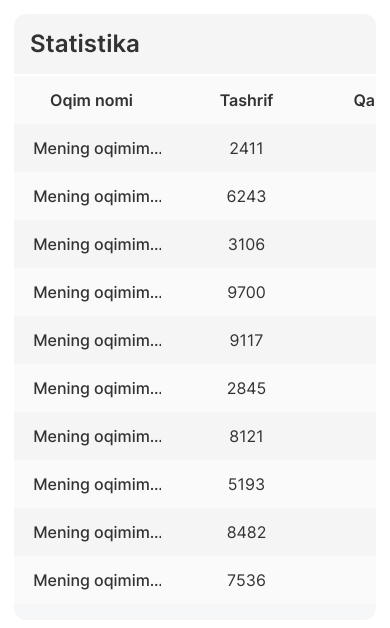
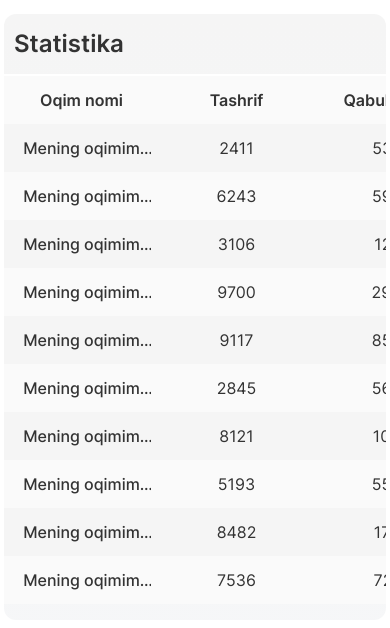
Before and after one commit to yaxyobekuz/menemarket, a React (Vite) app: page /admin/1/statistics in a window 390 px wide. Shown: the top 628 px of the page. Built offline with nearby package versions, Linux system fonts and the light colour scheme.

Commit message:
update Statistics page layout for improved responsiveness on small screens

```diff
--- a/src/pages/Statistics.jsx
+++ b/src/pages/Statistics.jsx
@@ -15,10 +15,10 @@ const Statistics = () => {
 
   return (
     <div className="w-full pt-3.5 pb-8">
-      <div className="container">
+      <div className="container max-sm:px-1">
         <div className="bg-gradient-gray pb-4 rounded-xl">
           {/* Title */}
-          <div className="flex items-center h-[60px] px-4">
+          <div className="flex items-center h-[60px] px-2.5 sm:px-4">
             <h1 className="text-2xl">Statistika</h1>
           </div>
 
```
